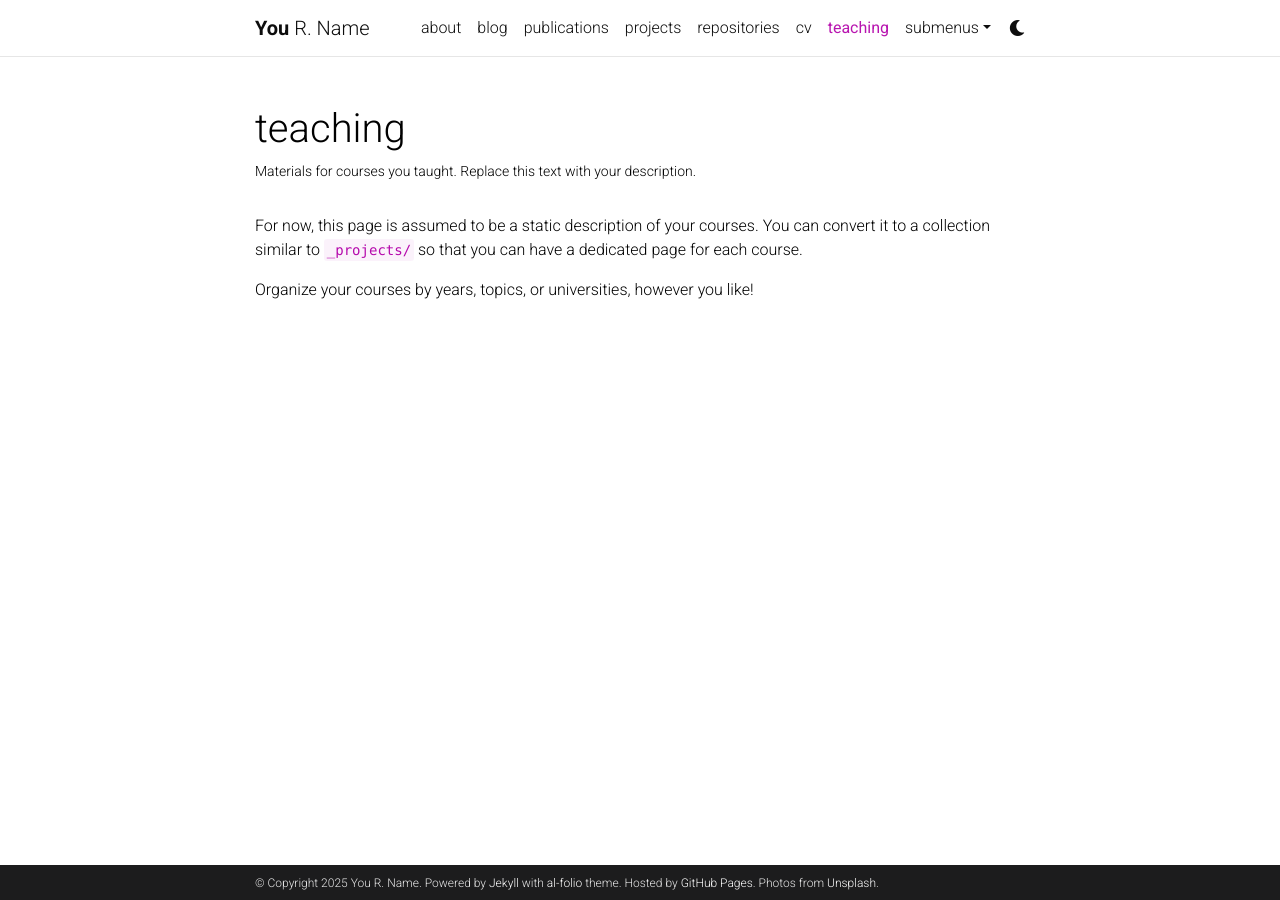
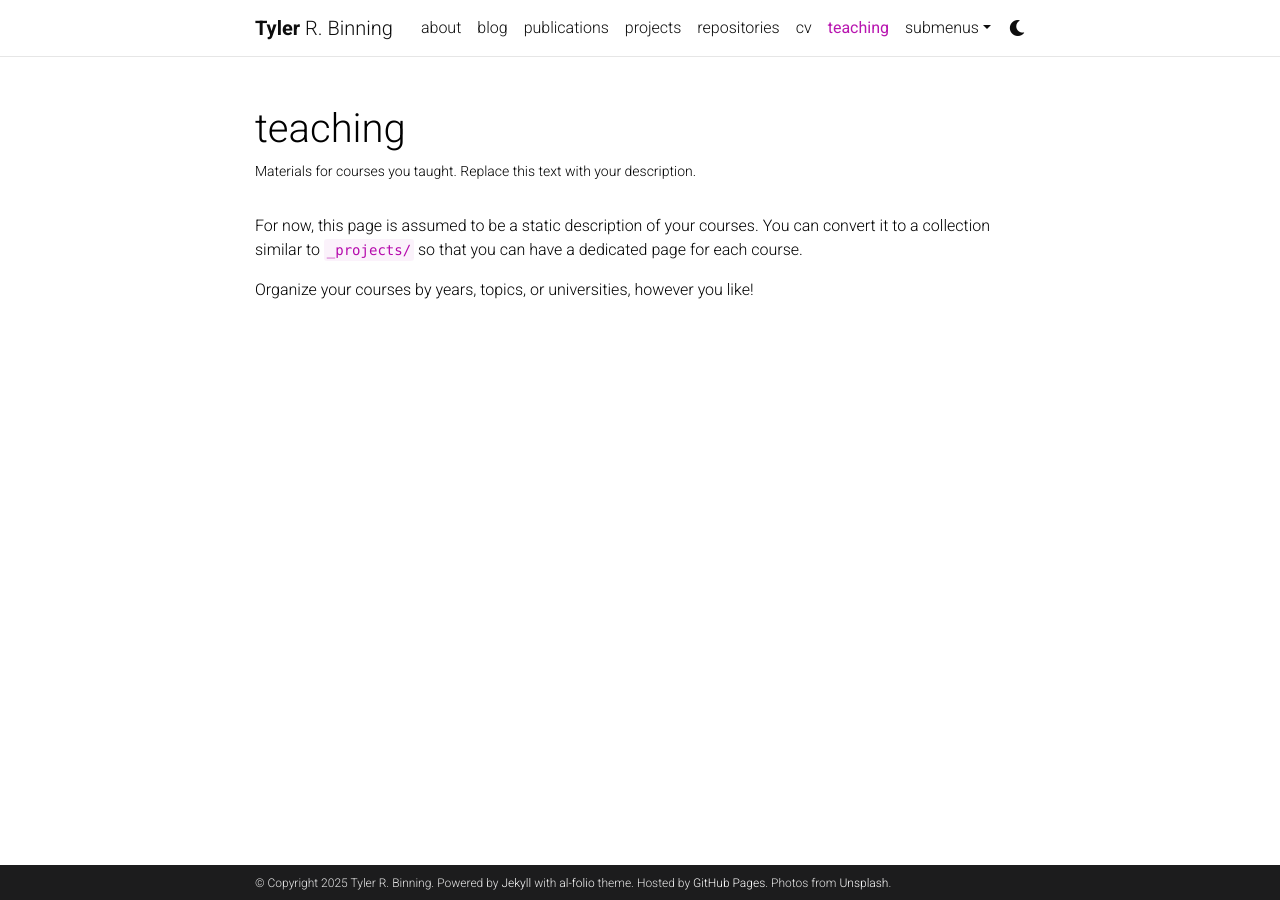
Before and after one commit to tybinning/portfolio-upgraded, a Jekyll site: the page built from _pages/teaching.md, in a window 1280 px wide. Built offline with Jekyll 4.4.1, drawn with Linux system fonts in a browser that asks for light colours; comment, search, counter and statistics services are not loaded; a style sheet for code colours, icons or effects is not loaded.

Commit message:
basic changes/ setup

```diff
--- a/_config.yml
+++ b/_config.yml
@@ -3,10 +3,10 @@
 # -----------------------------------------------------------------------------
 
 title: blank # the website title (if blank, full name will be used instead)
-first_name: You
+first_name: Tyler
 middle_name: R.
-last_name: Name
-email: you@example.com
+last_name: Binning
+email: tybinning43@gmail.com
 description: > # the ">" symbol means to ignore newlines until "footer_text:"
   A simple, whitespace theme for academics. Based on [*folio](https://github.com/bogoli/-folio) design.
 footer_text: >
```
Also changed, not shown: _pages/about.md (+2 -2 lines), 1 other file.
